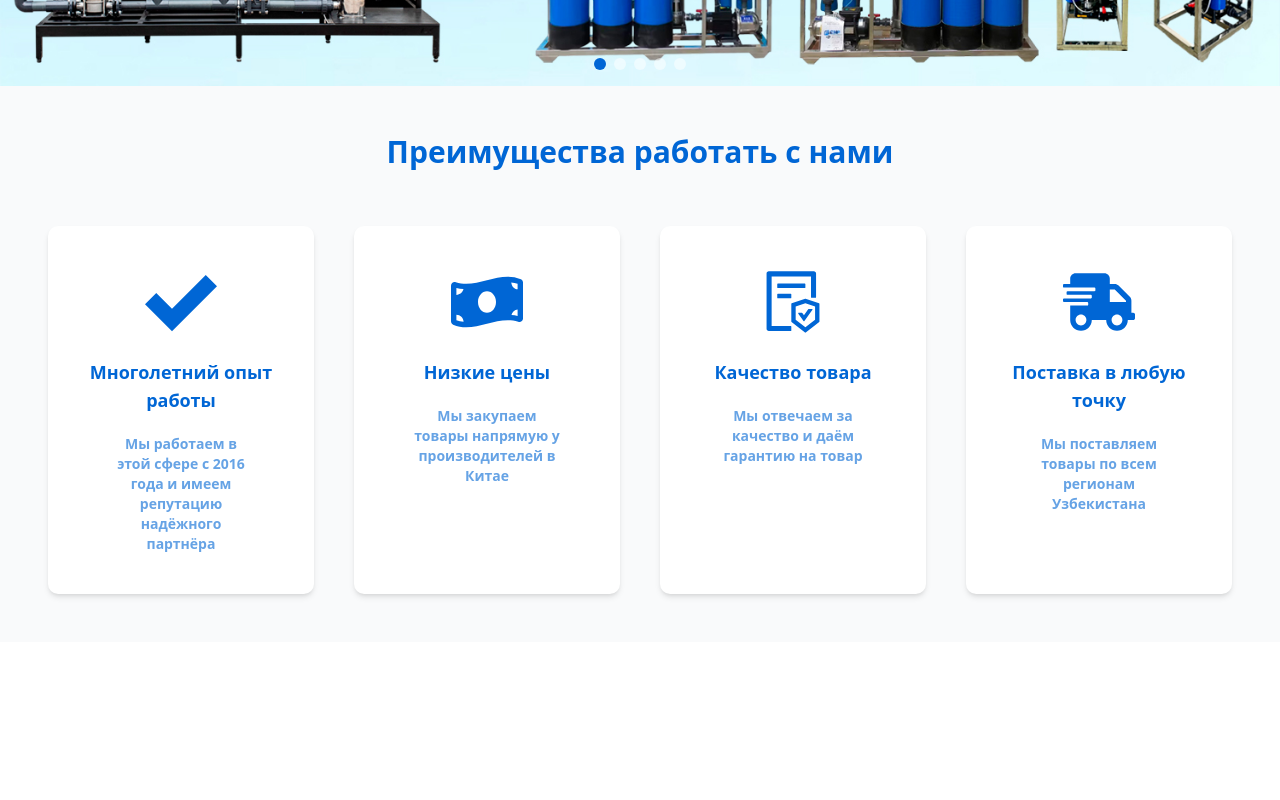
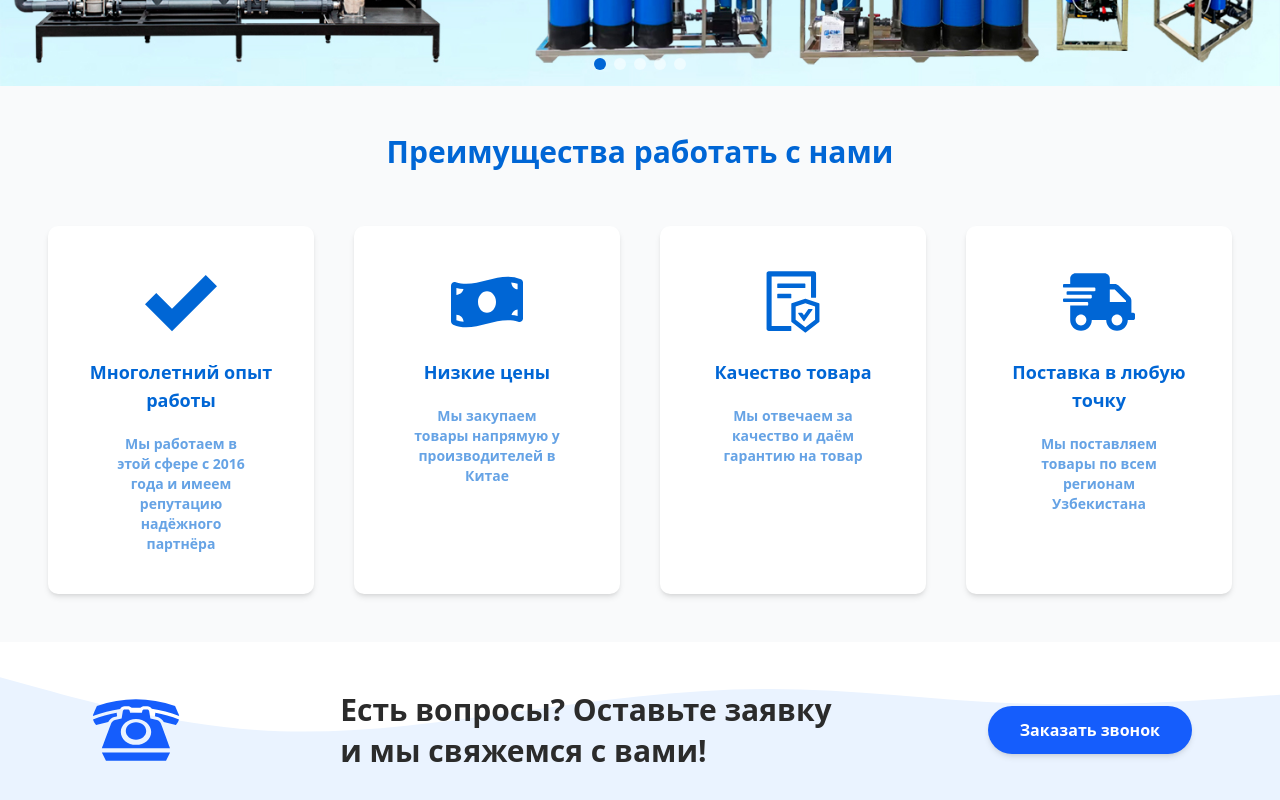
Before and after one commit to SayyeedDeveloper/atlant-frontend, a Next.js app: page / in a window 1280 px wide. Shown: the part 391-1191 px from the top of the page. Before the commit the page ends 1033 px from the top, so only its background shows below. Built offline with nearby package versions, Linux system fonts and the light colour scheme.

Commit message:
Callretail setup

```diff
--- /dev/null
+++ b/app/components/Callretail.tsx
@@ -0,0 +1,42 @@
+import React from "react";
+import { GiRotaryPhone } from "react-icons/gi";
+
+const ContactBanner = () => {
+  return (
+    <div className="relative w-full overflow-hidden">
+
+      <div className="absolute inset-0">
+        <svg
+          viewBox="0 0 1440 320"
+          className="absolute bottom-0 w-full h-full"
+          preserveAspectRatio="none"
+        >
+          <path
+            fill="#eaf3ff"
+            fillOpacity="1"
+            d="M0,64L48,85.3C96,107,192,149,288,160C384,171,480,149,576,128C672,107,768,85,864,85.3C960,85,1056,107,1152,112C1248,117,1344,107,1392,101.3L1440,96L1440,320L1392,320C1344,320,1248,320,1152,320C1056,320,960,320,864,320C768,320,672,320,576,320C480,320,384,320,288,320C192,320,96,320,48,320L0,320Z"
+          ></path>
+        </svg>
+      </div>
+
+
+      <div className="relative flex flex-col md:flex-row items-center justify-between max-w-6xl mx-auto py-10 px-6 space-y-6 md:space-y-0 md:space-x-6">
+        {/* Icon */}
+        <GiRotaryPhone className="text-blue-600 text-8xl" />
+
+
+        <p className="text-center md:text-left text-xl md:text-2xl lg:text-3xl font-semibold text-[#2b2b2b] leading-snug max-w-2xl">
+          Есть вопросы? Оставьте заявку <br className="hidden md:block" />
+          и мы свяжемся с вами!
+        </p>
+
+
+        <button className="bg-blue-600 hover:bg-blue-700 text-white font-semibold py-3 px-8 rounded-full shadow-md transition duration-200">
+          Заказать звонок
+        </button>
+      </div>
+    </div>
+  );
+};
+
+export default ContactBanner;
--- a/app/page.tsx
+++ b/app/page.tsx
@@ -1,13 +1,16 @@
 import Carousel from "@/app/components/Carousel";
 import Benefits from "@/app/components/Benefits";
+import Callretail from "@/app/components/Callretail";
+
 
 export default function Home() {
   return (
-      <div className={"mt-18 lg:mt-34"}>
-          <div>
-              <Carousel/>
-              <Benefits/>
-          </div>
+    <div className="mt-18 lg:mt-34">
+      <div>
+        <Carousel />
+        <Benefits />
+        <Callretail/>
       </div>
+    </div>
   );
 }
```
